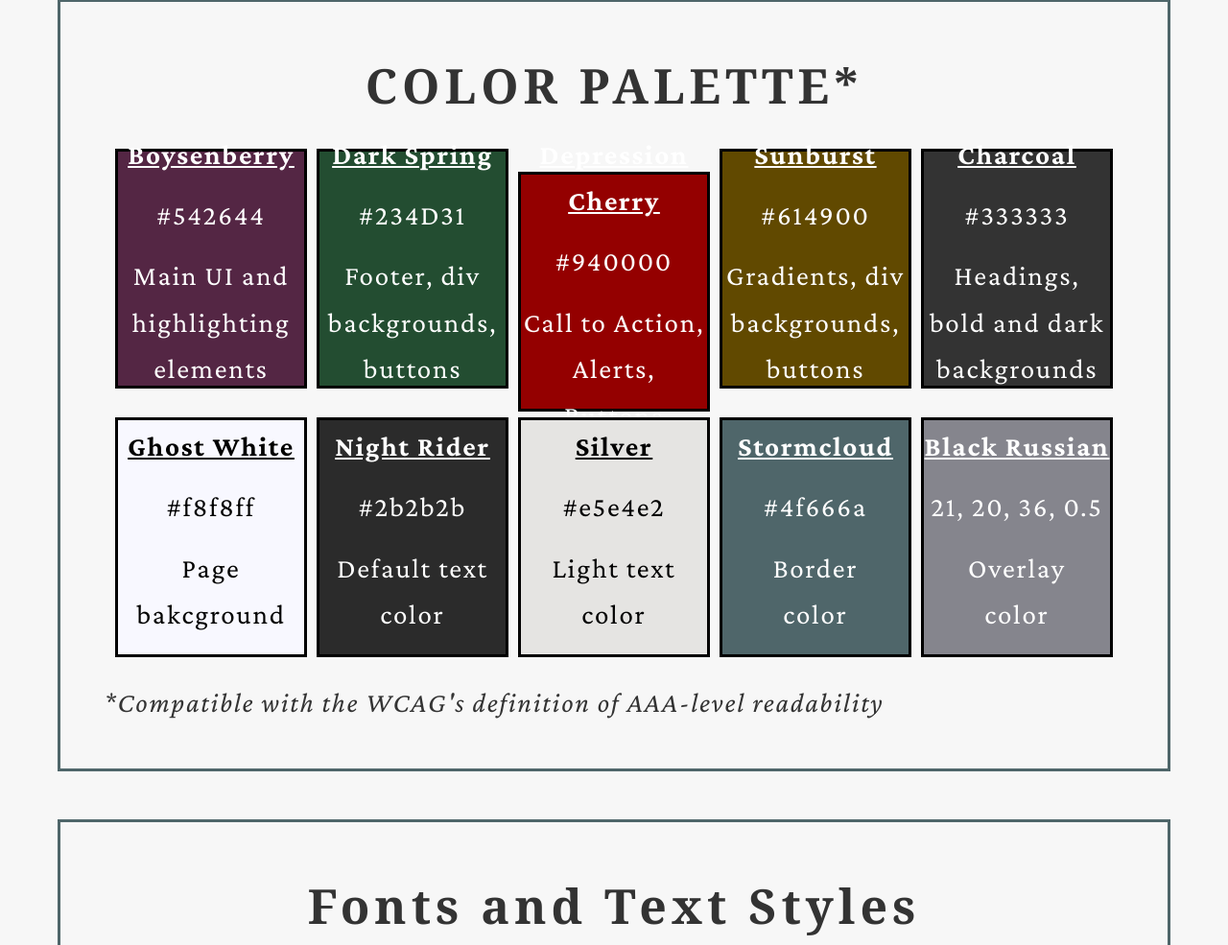
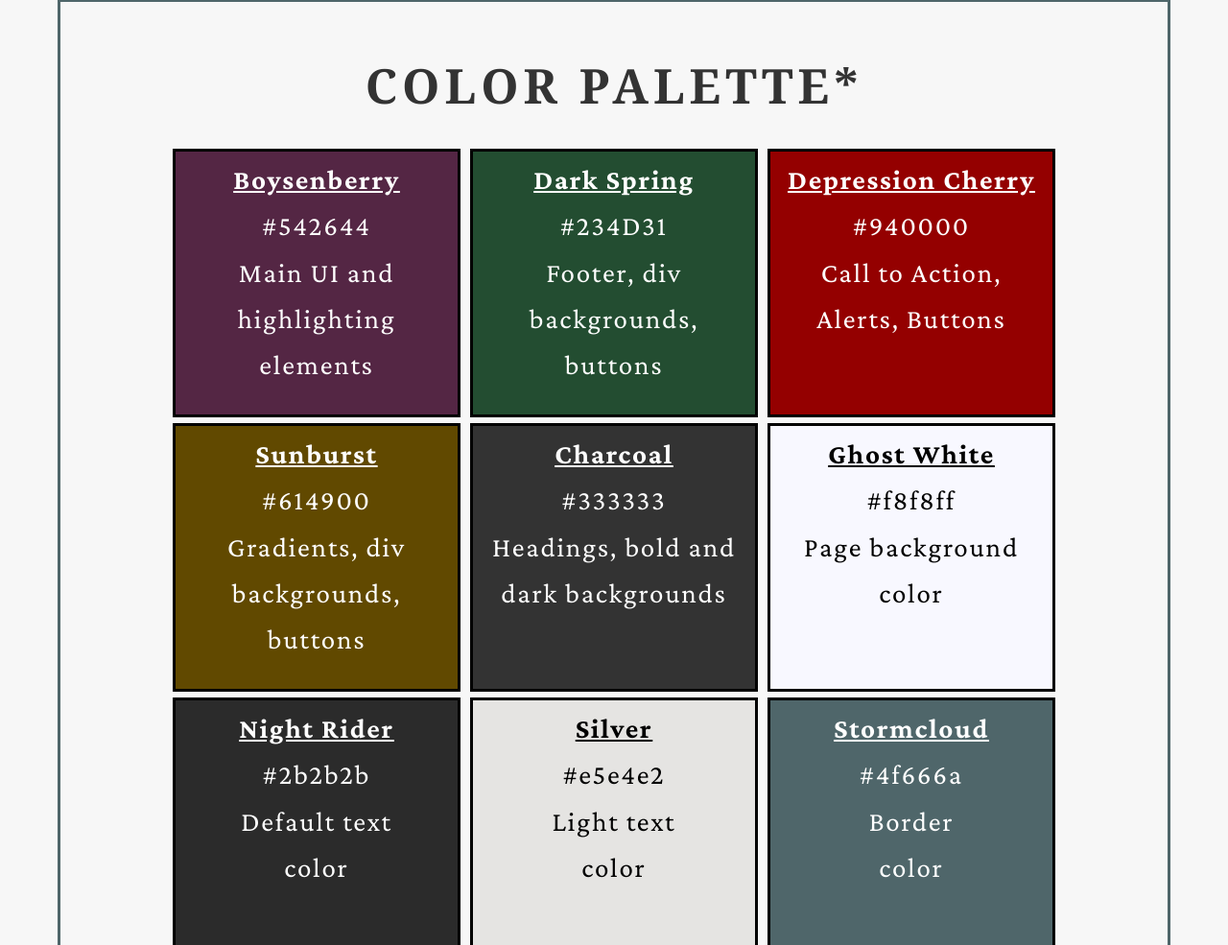
Before and after one commit to ghost-of-the-mind/CodeCademy, a plain HTML site: page darkfolklore/website-style-guide/index.html in a window 1280 px wide. Shown: the part 664-1649 px from the top of the page at 96% size. Drawn offline with nearby package versions, Linux system fonts and the light colour scheme.

Commit message:
Release version 1.0.2

```diff
--- a/darkfolklore/website-style-guide/css/styles.css
+++ b/darkfolklore/website-style-guide/css/styles.css
@@ -93,17 +93,16 @@ header img {
 
 .color-box-container {
     display: inline-block;
-    width: 200px;
-    height: 250px;
+    width: 300px;
+    height: 280px;
     border: 3px solid black;
 
     margin: 3px;
-    padding-top: 15px;
+    padding: 5px 10px;
 }
 
 .color-box,
 .color-box-white {
-    height: 200px;
 
     display:flex;
     justify-content:center;
@@ -122,11 +121,6 @@ header img {
 
 .color-info {
     position: center;
-}
-
-.color-info p {
-    margin-bottom: 15px;
-    margin-top: 15px;
 }
 
     /* Fonts and Text Style section */
--- a/darkfolklore/website-style-guide/index.html
+++ b/darkfolklore/website-style-guide/index.html
@@ -92,7 +92,7 @@
                                 <div class="color-info">
                                     <p class="bolded underlined">Ghost White</p>
                                     <p>#f8f8ff</p>
-                                    <p>Page bakcground</p>
+                                    <p>Page background color</p>
                                 </div>
                             </div>
                         </div>
```
Also changed, not shown: 1 other file.
